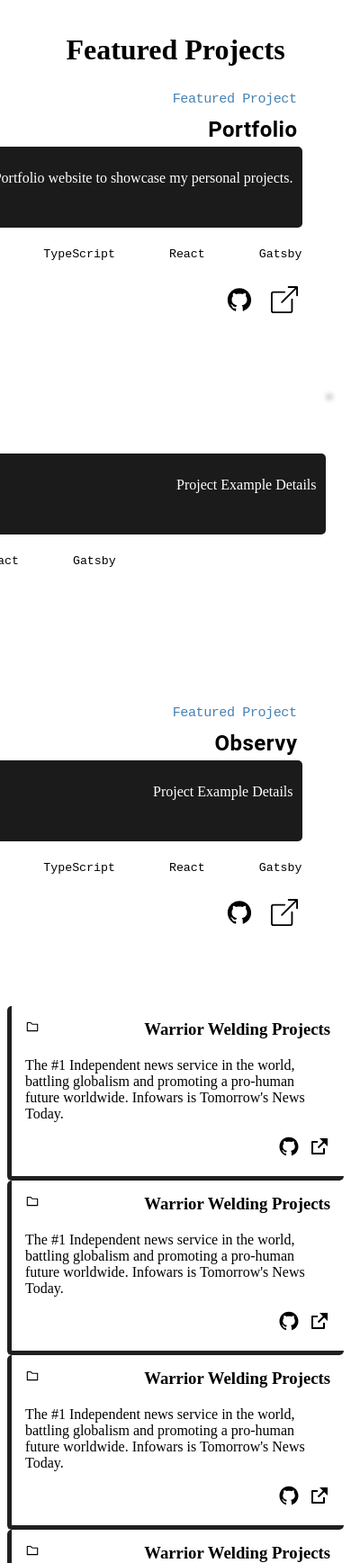
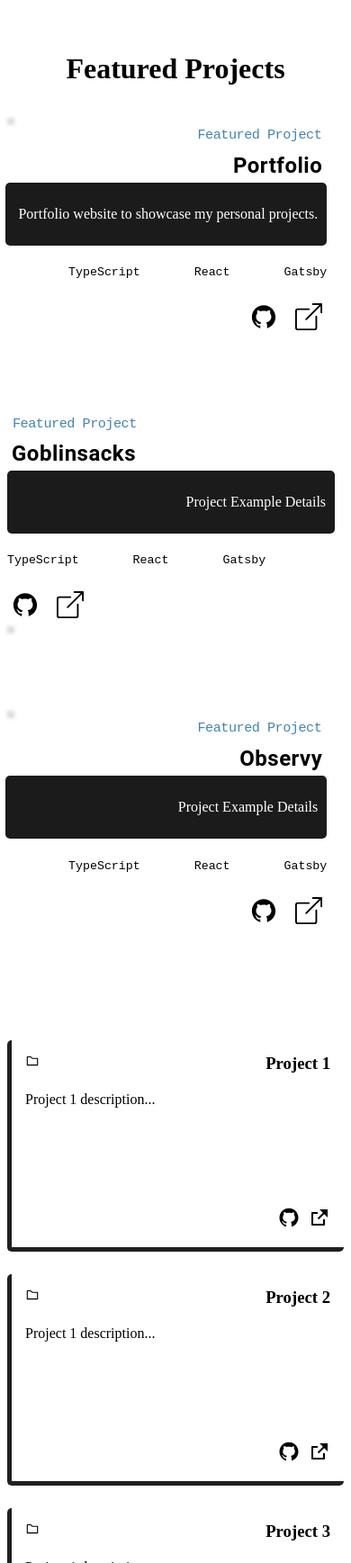
Before and after one commit to JosefHartsough/Personal_Portfolio, a Gatsby site: page / in a window 390 px wide. Shown: the part 1340-3077 px from the top of the page at 90% size. Built offline with nearby package versions, Linux system fonts and the light colour scheme; Gatsby itself is replaced by a stand-in of ours.

Commit message:
Layout fixes

```diff
--- a/src/components/FeatureCard.tsx
+++ b/src/components/FeatureCard.tsx
@@ -1,4 +1,4 @@
-import React, { useState, useEffect } from "react";
+import React from "react";
 import { Link } from "gatsby";
 import { AiFillGithub } from "react-icons/ai";
 import { BsBoxArrowUpRight } from "react-icons/bs";
@@ -17,7 +17,6 @@
 }
 
 const FeatureCard: React.FC<FeatureCardProps> = ({
-  id,
   projectTitle,
   details,
   stack,
@@ -25,7 +24,6 @@
   source,
 }) => {
   const Image = require(`../images/${source}`).default;
-  const [onHoverLink, setOnHoverLink] = useState<boolean>(false);
 
   const Card = () => {
     return (
@@ -38,7 +36,14 @@
             <h2 className={cardStyles.cardFeaturedProjectHeader}>
               Featured Project
             </h2>
-            <h2 className={cardStyles.cardInfoProjectTitle}>{projectTitle}</h2>
+            <h2 className={cardStyles.cardInfoProjectTitle}>
+              <Link
+                style={{ textDecoration: "none", color: "inherit" }}
+                to={`/projects/${projectTitle.toLowerCase()}`}
+              >
+                {projectTitle}
+              </Link>
+            </h2>
             <div className={cardStyles.cardDetailsBar}>
               <p style={{ textAlign: "right" }}>{details}</p>
             </div>
@@ -51,15 +56,17 @@
             </div>
             <div className={cardStyles.cardInfoLinks}>
               <a
-                onMouseEnter={() => setOnHoverLink(true)}
-                onMouseLeave={() => setOnHoverLink(false)}
-                style={{ color: onHoverLink ? "steelblue" : "black" }}
+                className={cardStyles.socialLink}
                 target="_blank"
                 rel="noreferrer"
               >
                 <AiFillGithub size={30} style={{ marginRight: "20px" }} />
               </a>
-              <a target="_blank" rel="noreferrer">
+              <a
+                className={cardStyles.socialLink}
+                target="_blank"
+                rel="noreferrer"
+              >
                 <BsBoxArrowUpRight size={30} />
               </a>
             </div>
@@ -79,9 +86,14 @@
                 Featured Project
               </h2>
               <h2 className={cardStyles.cardInfoProjectTitle}>
-                {projectTitle}
+                <Link
+                  style={{ textDecoration: "none", color: "inherit" }}
+                  to={`/projects/${projectTitle.toLowerCase()}`}
+                >
+                  {projectTitle}
+                </Link>
               </h2>
-              <div className={cardStyles.cardDetailsBar}>
+              <div className={cardStyles.cardDetailsBarReversed}>
                 <p style={{ textAlign: "right" }}>{details}</p>
               </div>
               <div className={cardStyles.cardInfoTechStack}>
@@ -93,15 +105,17 @@
               </div>
               <div className={cardStyles.cardInfoLinks}>
                 <a
-                  onMouseEnter={() => setOnHoverLink(true)}
-                  onMouseLeave={() => setOnHoverLink(false)}
-                  style={{ color: onHoverLink ? "steelblue" : "black" }}
+                  className={cardStyles.socialLink}
                   target="_blank"
                   rel="noreferrer"
                 >
                   <AiFillGithub size={30} style={{ marginRight: "20px" }} />
                 </a>
-                <a target="_blank" rel="noreferrer">
+                <a
+                  className={cardStyles.socialLink}
+                  target="_blank"
+                  rel="noreferrer"
+                >
                   <BsBoxArrowUpRight size={30} />
                 </a>
               </div>
--- a/src/components/FeatureCardLayout.tsx
+++ b/src/components/FeatureCardLayout.tsx
@@ -1,23 +1,11 @@
-import React, { useState } from "react";
+import React from "react";
 import FeatureCard from "./FeatureCard";
 
 import featuresData from "../data/projects.json";
 
-interface FeatureCardLayoutProps {
-  projectTitle: string;
-  details: string;
-  stack: string[];
-  source: string;
-  demo: string;
-  thumb: string;
-}
-
 export const FeatureCardLayout: React.FC = () => {
-  const [features, setFeatures] =
-    useState<FeatureCardLayoutProps[]>(featuresData);
-
-  const FeatureCardRender = features.map((project, index) => {
-    if (index === 1) {
+  const FeatureCardRender = featuresData.map((project, index) => {
+    const isReversed = index === 1 ? true : false;
     return (
       <FeatureCard
         key={index}
@@ -25,29 +13,18 @@
         projectTitle={project.projectTitle}
         details={project.details}
         stack={project.stack}
-          isReversed={true}
+        isReversed={isReversed}
         source={project.source}
       />
     );
-    } else {
-      return (
-        <FeatureCard
-          key={index}
-          id={index}
-          projectTitle={project.projectTitle}
-          details={project.details}
-          stack={project.stack}
-          isReversed={false}
-          source={project.source}
-        />
-      );
-    }
   });
 
   return (
     <div
       style={{
         marginTop: "100px",
+        display: "flex",
+        flexDirection: "column",
       }}
     >
       <h1 style={{ textAlign: "center" }}>Featured Projects</h1>
--- a/src/components/Footer.tsx
+++ b/src/components/Footer.tsx
@@ -1,44 +1,44 @@
-import React from 'react'
-import * as footerStyles from '../styles/Footer/Footer.module.css'
-import { HiOutlineMail } from 'react-icons/hi'
-import { AiFillGithub } from 'react-icons/ai'
-import { BsLinkedin } from 'react-icons/bs'
+import React from "react";
+import * as footerStyles from "../styles/Footer/Footer.module.css";
+import { HiOutlineMail } from "react-icons/hi";
+import { AiFillGithub } from "react-icons/ai";
+import { BsLinkedin } from "react-icons/bs";
 export const Footer: React.FC = () => {
   return (
-    <div className={footerStyles['container']}>
+    <div className={footerStyles["container"]}>
       <h1>Feel free to each out.</h1>
       <h3>Email</h3>
       <button
-        type='button'
+        type="button"
         onClick={(e) => {
-          e.preventDefault()
-          window.open('http://www.google.com', '_blank')
+          e.preventDefault();
+          window.open("http://www.google.com", "_blank");
         }}
       >
         <HiOutlineMail size={30} />
       </button>
       <h3>Other Platforms</h3>
-      <div className={footerStyles['platforms']}>
+      <div className={footerStyles["platforms"]}>
         <button
-          type='button'
+          type="button"
           onClick={(e) => {
-            e.preventDefault()
-            window.open('http://www.google.com', '_blank')
+            e.preventDefault();
+            window.open("https://github.com/JosefHartsough", "_blank");
           }}
         >
           <AiFillGithub size={30} />
         </button>
         <button
-          type='button'
+          type="button"
           onClick={(e) => {
-            e.preventDefault()
-            window.open('http://www.google.com', '_blank')
+            e.preventDefault();
+            window.open("http://www.google.com", "_blank");
           }}
         >
           <BsLinkedin size={30} />
         </button>
       </div>
-      <h5 style={{marginTop: '100px'}}>Built by Josef Hartsough | 2022</h5>
+      <h5 style={{ marginTop: "100px" }}>Built by Josef Hartsough | 2022</h5>
     </div>
-  )
-}
+  );
+};
--- a/src/components/ProjectsLayout.tsx
+++ b/src/components/ProjectsLayout.tsx
@@ -8,44 +8,14 @@
       style={{
         display: "flex",
         justifyContent: "center",
-        alignItems: "center",
-        flexWrap: "wrap",
         flexDirection: "row",
         marginTop: "40px",
-        margin: "auto",
       }}
     >
       <div className={indexStyles.gridTesting}>
-        <Projects title="Warrior Welding Projects">
-          The #1 Independent news service in the world, battling globalism and
-          promoting a pro-human future worldwide. Infowars is Tomorrow's News
-          Today.
-        </Projects>
-        <Projects title="Warrior Welding Projects">
-          The #1 Independent news service in the world, battling globalism and
-          promoting a pro-human future worldwide. Infowars is Tomorrow's News
-          Today.
-        </Projects>
-        <Projects title="Warrior Welding Projects">
-          The #1 Independent news service in the world, battling globalism and
-          promoting a pro-human future worldwide. Infowars is Tomorrow's News
-          Today.
-        </Projects>
-        <Projects title="Warrior Welding Projects">
-          The #1 Independent news service in the world, battling globalism and
-          promoting a pro-human future worldwide. Infowars is Tomorrow's News
-          Today.
-        </Projects>
-        <Projects title="Warrior Welding Projects">
-          The #1 Independent news service in the world, battling globalism and
-          promoting a pro-human future worldwide. Infowars is Tomorrow's News
-          Today.
-        </Projects>
-        <Projects title="Warrior Welding Projects">
-          The #1 Independent news service in the world, battling globalism and
-          promoting a pro-human future worldwide. Infowars is Tomorrow's News
-          Today.
-        </Projects>
+        <Projects title="Project 1">Project 1 description...</Projects>
+        <Projects title="Project 2">Project 1 description...</Projects>
+        <Projects title="Project 3">Project 1 description...</Projects>
       </div>
     </div>
   );
--- a/src/styles/FeatureCard/FeatureCard.module.css
+++ b/src/styles/FeatureCard/FeatureCard.module.css
@@ -5,17 +5,32 @@
   margin-bottom: 80px;
 }
 
-@media (max-width: 500px) {
+/* @media (max-width: 500px) {
   .cardContainer {
     width: 50%;
   }
+} */
+
+/* .card {
+  width: 900px;
+  display: grid;
+  grid-template-columns: repeat(2, 1fr);
+  grid-template-rows: 1fr;
 }
+
+@media (max-width: 500px) {
+} */
 
 .card {
   width: 900px;
   display: grid;
-  grid-template-columns: repeat(2, 1fr);
-  grid-template-rows: 1fr;
+}
+
+@media (min-width: 501px) {
+  .card {
+    grid-template-columns: repeat(2, 1fr);
+    grid-template-rows: 1fr;
+  }
 }
 
 .cardProjectImage {
@@ -82,10 +97,40 @@
   position: relative;
   width: 500px;
   border-radius: 5px;
-  height: 70px;
+  height: 50px;
   z-index: 2;
   background-color: #1b1b1b;
   color: white;
   transition: 0.2s;
   padding: 10px 10px;
 }
+
+@media (max-width: 500px) {
+  .cardDetailsBar {
+    width: 95%;
+  }
+}
+
+.cardDetailsBarReversed {
+  position: relative;
+  border-radius: 5px;
+  height: 50px;
+  z-index: 2;
+  background-color: #1b1b1b;
+  color: white;
+  transition: 0.2s;
+  padding: 10px 10px;
+  left: 25px;
+}
+
+@media (max-width: 500px) {
+  .cardDetailsBarReversed {
+    width: 92%;
+    left: 0px;
+  }
+}
+
+.socialLink:hover {
+  color: steelblue;
+  cursor: pointer;
+}
--- a/src/styles/Index/Index.module.css
+++ b/src/styles/Index/Index.module.css
@@ -1,14 +1,34 @@
+/* * {
+  background-color: #333;
+  color: #fff;
+} */
+
+* {
+  font-style: Roboto;
+}
+
+/* // Dark/Light mode
+// .dark {
+//   background-color: #333;
+//   color: #fff;
+//  }
+//  .light {
+//   background-color: #fff;
+//   color: #333;
+//  } */
+
 .gridTesting {
   display: grid;
   width: 60%;
-  justify-items : center;
+  justify-items: center;
   align-items: center;
   grid-template-columns: repeat(3, 1fr);
+  gap: 25px;
 }
 
 @media (max-width: 500px) {
   .gridTesting {
-    width: 100%;
+    width: 400px;
     grid-template-columns: 1fr;
   }
 }
--- a/src/styles/Projects/card.module.css
+++ b/src/styles/Projects/card.module.css
@@ -1,10 +1,10 @@
-
 .cardContainer {
   flex: 1;
   display: flex;
   justify-content: center;
   align-items: stretch;
   transition: 0.2s;
+  width: 100%;
   max-width: 100%;
   /* min-height: 250px; */
 }
@@ -40,7 +40,7 @@
   justify-content: space-between;
   align-items: flex-start;
   padding: 20px;
-
+  height: 200px;
   width: 100%;
   margin-bottom: 20px;
   border-radius: 5px;
```
Also changed, not shown: src/pages/about.tsx (+9 -3 lines). Lines whose indentation alone changed are shown as unchanged.
